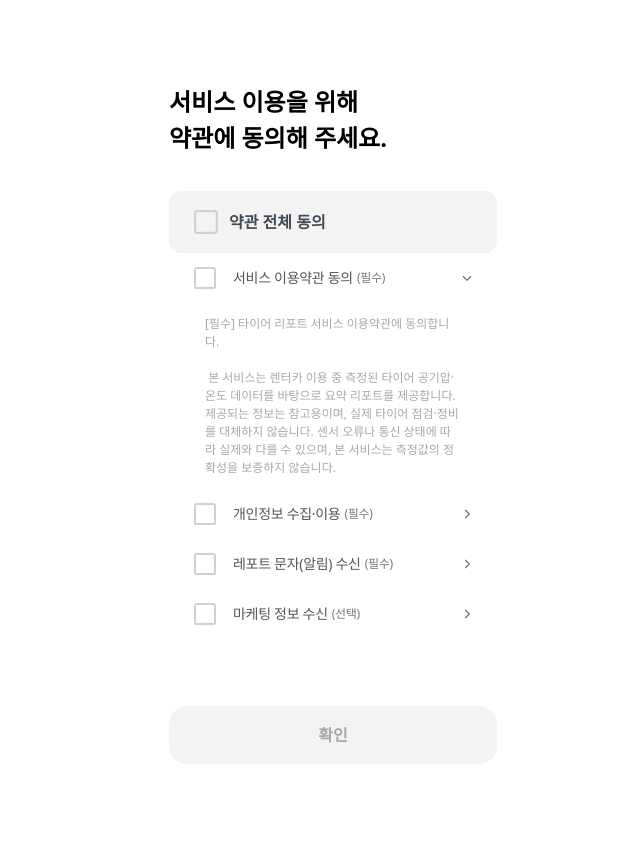
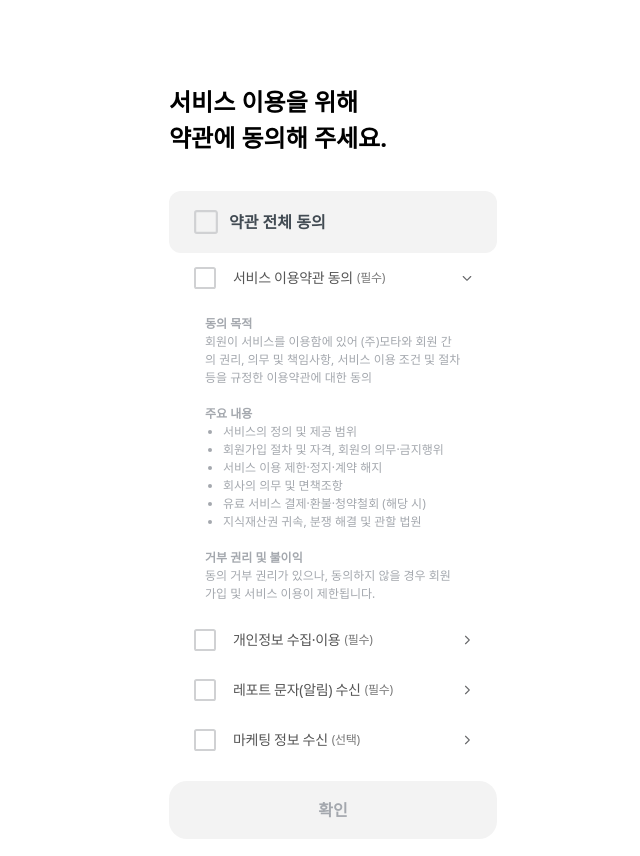
Before and after one commit to 21century-sol/Mota_frontend_web, a Next.js app: page /rental-checklist in a window 1280 px wide. Both pictures are taken after a click on the button 774 px from the left and 278 px from the top of the page. Shown: the top 856 px of the page, without its empty margins (307-947 px from the left). Before the commit the page ends 800 px from the top, so only its background shows below. Built offline with nearby package versions, Linux system fonts and the light colour scheme; a web font is replaced by a local one.

Commit message:
fix: 이용약관 텍스트 수정사항 적용

```diff
--- a/components/checklist/AgreementStep.tsx
+++ b/components/checklist/AgreementStep.tsx
@@ -11,24 +11,122 @@ export interface AgreementValues {
   marketingAgreed: boolean;
 }
 
+/** 약관 상세: 섹션 제목(SemiBold) + 본문(Regular) 또는 불릿 리스트 */
+interface DetailSection {
+  heading: string;
+  body?: string;
+  bullets?: string[];
+}
+
 interface AgreementItem {
   key: keyof AgreementValues;
   label: string;
   required: boolean;
-  detail?: string;
+  detail?: DetailSection[];
 }
 
-const DETAIL_TEXT =
-  "[필수] 타이어 리포트 서비스 이용약관에 동의합니다.\n\n 본 서비스는 렌터카 이용 중 측정된 타이어 공기압·온도 데이터를 바탕으로 요약 리포트를 제공합니다. 제공되는 정보는 참고용이며, 실제 타이어 점검·정비를 대체하지 않습니다. 센서 오류나 통신 상태에 따라 실제와 다를 수 있으며, 본 서비스는 측정값의 정확성을 보증하지 않습니다.";
+const TERMS_OF_SERVICE: DetailSection[] = [
+  {
+    heading: "동의 목적",
+    body: " 회원이 서비스를 이용함에 있어 (주)모타와 회원 간의 권리, 의무 및 책임사항, 서비스 이용 조건 및 절차 등을 규정한 이용약관에 대한 동의",
+  },
+  {
+    heading: "주요 내용",
+    bullets: [
+      "서비스의 정의 및 제공 범위",
+      "회원가입 절차 및 자격, 회원의 의무·금지행위",
+      "서비스 이용 제한·정지·계약 해지",
+      "회사의 의무 및 면책조항",
+      "유료 서비스 결제·환불·청약철회 (해당 시)",
+      "지식재산권 귀속, 분쟁 해결 및 관할 법원",
+    ],
+  },
+  {
+    heading: "거부 권리 및 불이익",
+    body: " 동의 거부 권리가 있으나, 동의하지 않을 경우 회원가입 및 서비스 이용이 제한됩니다.",
+  },
+];
+
+const PRIVATE: DetailSection[] = [
+  {
+    heading: "수집 목적",
+    body: " 회원 식별·본인 확인, 서비스 제공 및 계약 이행, 고객 문의 응대",
+  },
+  { heading: "수집 항목", body: " 휴대전화번호" },
+  {
+    heading: "보유 및 이용 기간",
+    body: " 관계 법령에 따라 보존이 필요한 경우 해당 기간 동안 보관",
+  },
+  {
+    heading: "거부 권리 및 불이익",
+    body: " 동의 거부 권리가 있으나, 본 항목은 서비스 제공에 필요한 필수 정보로 동의하지 않을 경우 회원가입 및 서비스 이용이 제한됩니다.",
+  },
+];
+
+const REPORT_SMS: DetailSection[] = [
+  {
+    heading: "수집·이용 목적",
+    body: " 레포트 결과 안내, 서비스 관련 중요 안내(처리 상태 등)",
+  },
+  { heading: "전송 방법", body: " 휴대전화 문자로 (SMS/LMS) 리포트 링크 전송" },
+  { heading: "보유 및 이용 기간", body: " 회원 탈퇴 시 또는 서비스 이용 종료 시까지" },
+  {
+    heading: "거부 권리 및 불이익",
+    body: " 본 항목은 레포트 결과 안내라는 핵심 서비스와 직접 관련되어 필수 동의 항목이며, 동의하지 않을 경우 레포트 안내를 받을 수 없어 서비스 이용이 제한될 수 있습니다.",
+  },
+];
+
+const MARKETING: DetailSection[] = [
+  {
+    heading: "수집·이용 목적",
+    body: " 이벤트·할인·프로모션 등 광고성 정보 안내, 신규 서비스 소개",
+  },
+  { heading: "수집 항목", body: " 휴대전화번호 (수신 채널에 따라 상이)" },
+  { heading: "전송 방법", body: " 문자메시지(SMS/LMS)" },
+  { heading: "보유 및 이용 기간", body: " 동의 철회 시 또는 회원 탈퇴 시까지" },
+  {
+    heading: "거부 권리 및 불이익",
+    body: " 동의하지 않아도 서비스 이용에 제한이 없으며, 동의 후에도 [마이페이지 > 알림 설정] 등을 통해 언제든 수신 거부(철회)가 가능합니다.",
+  },
+];
 
 const ITEMS: AgreementItem[] = [
-  { key: "termsOfServiceAgreed", label: "서비스 이용약관 동의", required: true, detail: DETAIL_TEXT }, // prettier-ignore
-  { key: "privacyAgreed", label: "개인정보 수집·이용", required: true, detail: DETAIL_TEXT }, // prettier-ignore
-  { key: "reportSmsAgreed", label: "레포트 문자(알림) 수신", required: true, detail: DETAIL_TEXT }, // prettier-ignore
-  { key: "marketingAgreed", label: "마케팅 정보 수신", required: false, detail: DETAIL_TEXT }, // prettier-ignore
+  { key: "termsOfServiceAgreed", label: "서비스 이용약관 동의", required: true, detail: TERMS_OF_SERVICE }, // prettier-ignore
+  { key: "privacyAgreed", label: "개인정보 수집·이용", required: true, detail: PRIVATE }, // prettier-ignore
+  { key: "reportSmsAgreed", label: "레포트 문자(알림) 수신", required: true, detail: REPORT_SMS }, // prettier-ignore
+  { key: "marketingAgreed", label: "마케팅 정보 수신", required: false, detail: MARKETING }, // prettier-ignore
 ];
 
 const REQUIRED_KEYS = ITEMS.filter((i) => i.required).map((i) => i.key);
+
+/** 약관 상세 본문 렌더 (섹션 제목 SemiBold + 본문/불릿, 256px 중앙) */
+function DetailBody({ sections }: { sections: DetailSection[] }) {
+  return (
+    <div className="flex justify-center px-6 py-3">
+      <div className="w-[256px] text-[12px] leading-[1.5] text-[#a4a8ae]">
+        {sections.map((s, i) => (
+          <div key={i}>
+            {i > 0 && <p className="leading-[1.5]">&nbsp;</p>}
+            <p className="font-semibold leading-[1.5]">{s.heading}</p>
+            {s.body && <p className="font-normal leading-[1.5]">{s.body}</p>}
+            {s.bullets && (
+              <ul className="list-disc">
+                {s.bullets.map((b, j) => (
+                  <li
+                    key={j}
+                    className="ms-[18px] font-normal leading-[1.5]"
+                  >
+                    {b}
+                  </li>
+                ))}
+              </ul>
+            )}
+          </div>
+        ))}
+      </div>
+    </div>
+  );
+}
 
 interface Props {
   onConfirm?: (values: AgreementValues) => void;
@@ -121,13 +219,7 @@ export default function AgreementStep({ onConfirm }: Props) {
                 )}
               </div>
 
-              {item.detail && open && (
-                <div className="flex justify-center px-6 py-3">
-                  <p className="w-[256px] whitespace-pre-wrap text-[12px] font-normal leading-[1.5] text-text-disabled">
-                    {item.detail}
-                  </p>
-                </div>
-              )}
+              {item.detail && open && <DetailBody sections={item.detail} />}
             </div>
           );
         })}
```
